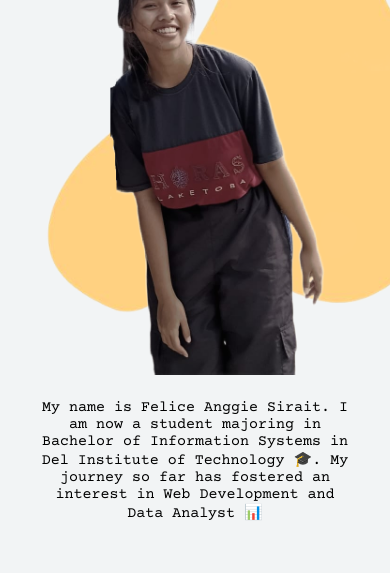
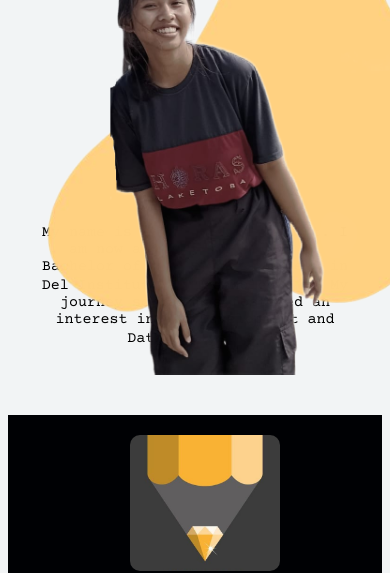
Before and after one commit to felicesirait/CapstoneProject2-PersonalSite, a plain HTML site: page index.html in a window 390 px wide. Shown: the part 567-1140 px from the top of the page. Drawn offline with nearby package versions, Linux system fonts and the light colour scheme.

Commit message:
style.css

```diff
--- a/style.css
+++ b/style.css
@@ -561,11 +561,11 @@ ul {
     }
 
     .introduce{
-        height: 800px;
+        height: 600px;
     }
 
     .introduce p{
-        margin-top: 400px;
+        margin-top: 250px;
     }
 
     /* EDUCATION & EXPERIENCE*/
```
